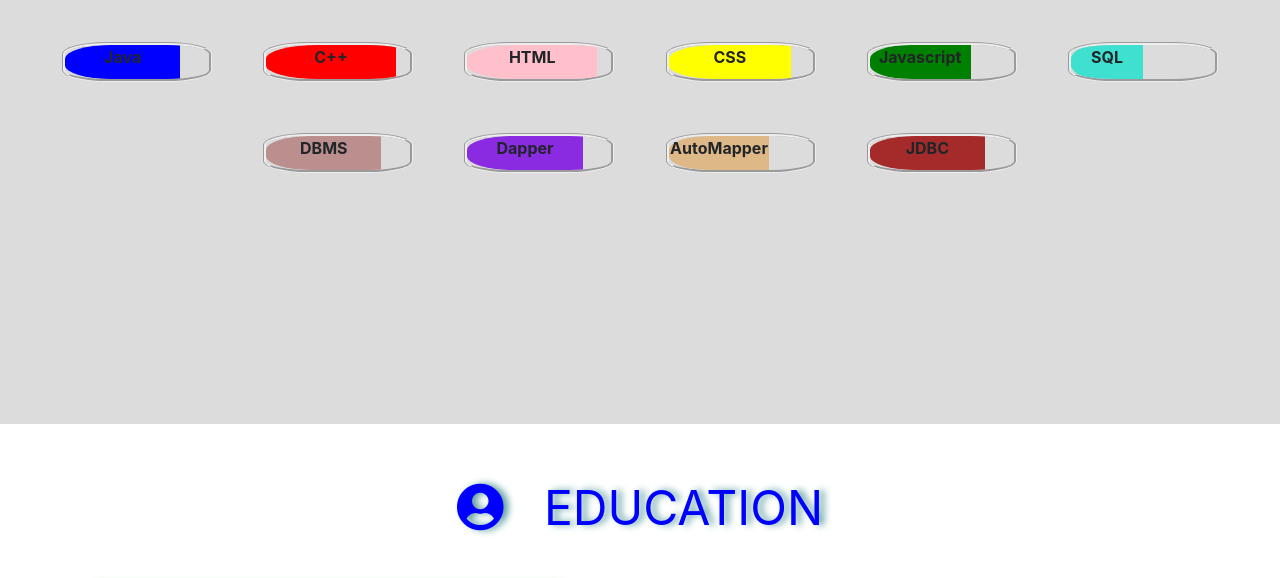
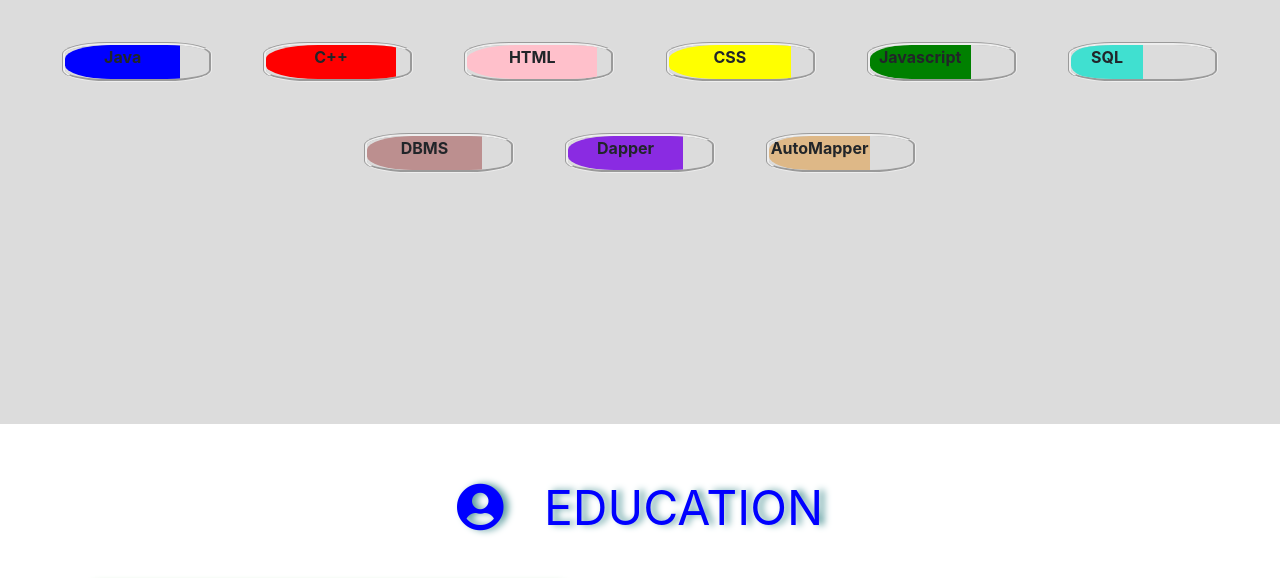
Before and after one commit to saytokashish/saytokashish, a plain HTML site: page index.html in a window 1280 px wide. Shown: the part 1360-1938 px from the top of the page. Drawn offline with nearby package versions, Linux system fonts and the light colour scheme; a script that the page names is missing.

Commit message:
Update index.html

```diff
--- a/index.html
+++ b/index.html
@@ -170,11 +170,6 @@
             style="background-color: burlywood; width: 70%"
           >
             <p>AutoMapper</p>
-          </div>
-        </div>
-        <div class="capsule">
-          <div class="skill-color" style="background-color: brown; width: 80%">
-            <p>JDBC</p>
           </div>
         </div>
       </div>
```
